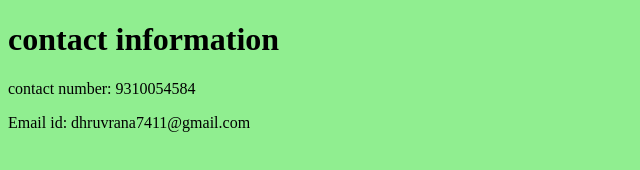
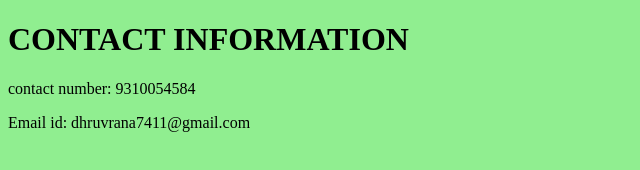
Before and after one commit to ranaDhruv/CV, a plain HTML site: page contactinfo.html in a window 1280 px wide. Shown: the whole page, without its empty margins (0-640 px from the left). Drawn offline with Linux system fonts and the light colour scheme.

Commit message:
Add files via upload

```diff
--- a/contactinfo.html
+++ b/contactinfo.html
@@ -5,7 +5,7 @@
     <title>contact info</title>
   </head>
   <body style =" background-color : lightgreen">
-    <h1>contact information</h1>
+    <h1>CONTACT INFORMATION</h1>
     <p>contact number: 9310054584</p>
     <p>Email id: dhruvrana7411@gmail.com</p>
 
```
